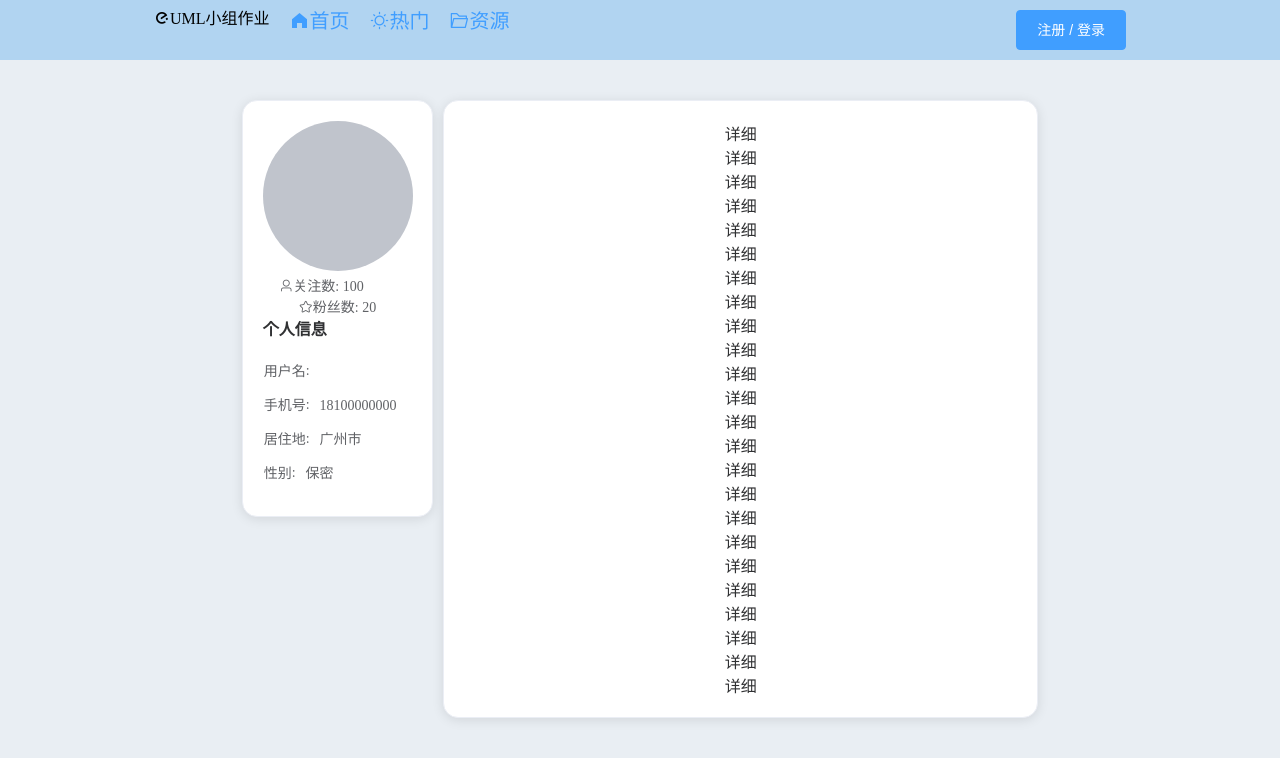
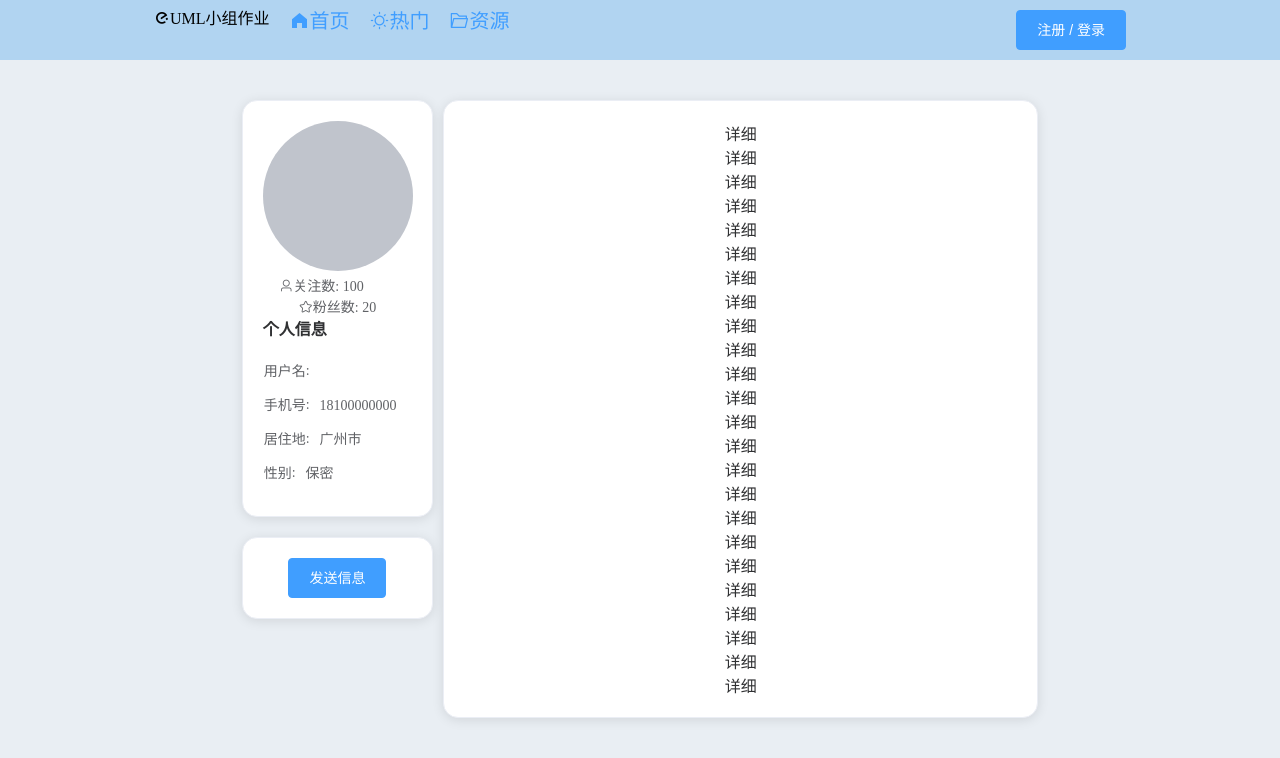
Before and after one commit to zone-1614/uml, a Vue app: page /userdetail/1 in a window 1280 px wide. Shown: the top 758 px of the page. Built offline with nearby package versions, Linux system fonts and the light colour scheme; no server answers.

Commit message:
发送信息

```diff
--- a/src/views/UserDetail.vue
+++ b/src/views/UserDetail.vue
@@ -33,6 +33,11 @@
                                     gender
                                 }}</el-descriptions-item>
                             </el-descriptions>
+                        </el-card>
+                        <el-card style="margin-top: 20px;">
+                            <el-button type="primary" @click="routeToChatRoom">
+                                发送信息
+                            </el-button>
                         </el-card>
                     </el-col>
                     <el-col :span="12">
@@ -101,6 +106,11 @@ export default {
                 return '保密'
             }
         }
+    },
+    methods: {
+        routeToChatRoom() {
+            console.log("route to chat room")
+        }
     }
 };
 </script>
```
